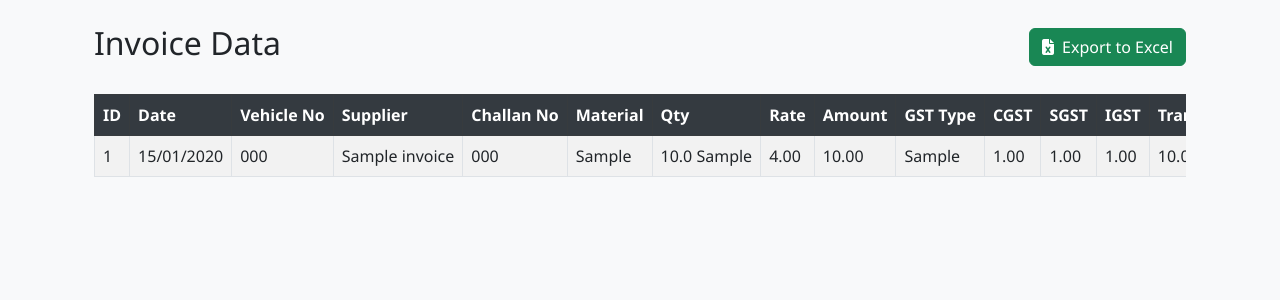
After one commit to sarvesh-2109/raw_material, a Flask app: page /invoices in a window 1280 px wide. The commit adds this page. Shown: the top 300 px of the page. Run offline with Flask 3, Linux system fonts and the light colour scheme; tables that the repository leaves empty hold one stand-in row (values such as "Sample post"); some libraries are stand-ins or nearby versions.

Commit message:
Added export data option

```diff
--- a/app.py
+++ b/app.py
@@ -5,6 +5,9 @@ from datetime import datetime
 from config import Config
 from models import Invoice
 from database import db, init_db
+from flask import send_file
+import pandas as pd
+from io import BytesIO
 import re
 
 app = Flask(__name__)
@@ -183,5 +186,74 @@ def index():
                          units=UNITS,
                          tcs_options=TCS_OPTIONS)
 
+
+@app.route('/invoices')
+def view_invoices():
+    invoices = Invoice.query.order_by(Invoice.date.desc()).all()
+    return render_template('invoices.html', invoices=invoices)
+
+
+@app.route('/export_invoices')
+def export_invoices():
+    # Query all invoices
+    invoices = Invoice.query.all()
+
+    # Convert to pandas DataFrame
+    data = []
+    for invoice in invoices:
+        invoice_dict = {
+            'ID': invoice.id,
+            'Date': invoice.date.strftime('%d/%m/%Y'),
+            'Vehicle Number': invoice.vehicle_number,
+            'Supplier Name': invoice.supplier_name,
+            'Challan/Bill Number': invoice.challan_bill_number,
+            'Material': invoice.material,
+            'Unit': invoice.unit,
+            'Quantity': invoice.quantity,
+            'Basic Rate': invoice.basic_rate,
+            'Amount Without GST': invoice.amount_without_gst,
+            'GST Type': invoice.gst_type,
+            'CGST': invoice.cgst,
+            'SGST': invoice.sgst,
+            'IGST': invoice.igst,
+            'CESS': invoice.cess,
+            'TCS': invoice.tcs,
+            'Transport Amount': invoice.transport_amount,
+            'Transport CGST': invoice.transport_cgst,
+            'Transport SGST': invoice.transport_sgst,
+            'Transport TDS %': invoice.transport_tds_percent,
+            'Transport TDS Amount': invoice.transport_tds_amount,
+            'Loading Amount': invoice.loading_amount,
+            'Loading CGST': invoice.loading_cgst,
+            'Loading SGST': invoice.loading_sgst,
+            'Loading TDS %': invoice.loading_tds_percent,
+            'Loading TDS Amount': invoice.loading_tds_amount,
+            'Total TDS': invoice.total_tds,
+            'Total CESS': invoice.total_cess,
+            'Total TCS': invoice.total_tcs,
+            'Total Excluding GST': invoice.total_excluding_gst,
+            'Total GST Amount': invoice.total_gst_amount,
+            'Grand Total': invoice.grand_total,
+            'Created At': invoice.created_at.strftime('%d/%m/%Y %H:%M:%S')
+        }
+        data.append(invoice_dict)
+
+    df = pd.DataFrame(data)
+
+    # Create Excel file in memory
+    output = BytesIO()
+    writer = pd.ExcelWriter(output, engine='xlsxwriter')
+    df.to_excel(writer, sheet_name='Invoices', index=False)
+    writer.close()
+    output.seek(0)
+
+    return send_file(
+        output,
+        mimetype='application/vnd.openxmlformats-officedocument.spreadsheetml.sheet',
+        as_attachment=True,
+        download_name='invoices_export.xlsx'
+    )
+
+
 if __name__ == '__main__':
     app.run(debug=True)
--- a/requirements.txt
+++ b/requirements.txt
@@ -9,3 +9,5 @@ dotenv
 python-dateutil
 sqlalchemy
 WTForms
+pandas
+xlsxwriter
--- a/static/css/styles.css
+++ b/static/css/styles.css
@@ -266,3 +266,26 @@ body.invoice-system {
     color: #2ecc71;
     font-weight: 700;
 }
+
+/* Add these styles to your CSS file */
+.table-responsive {
+    max-height: 80vh;
+    overflow-y: auto;
+}
+
+.table thead th {
+    position: sticky;
+    top: 0;
+    background-color: #343a40;
+    color: white;
+    z-index: 10;
+}
+
+.table tbody tr:hover {
+    background-color: #f5f5f5;
+}
+
+.table td, .table th {
+    white-space: nowrap;
+    vertical-align: middle;
+}
--- a/templates/index.html
+++ b/templates/index.html
@@ -5,6 +5,9 @@
     <div class="form-header mb-4">
         <h2 class="form-title">Invoice Entry Form</h2>
         <div class="header-decoration"></div>
+        <a href="{{ url_for('view_invoices') }}" class="btn btn-info position-absolute top-0 end-0 mt-3 me-3">
+            <i class="fas fa-table me-2"></i>Preview Data
+        </a>
     </div>
 
     <form method="POST" id="invoiceForm" class="needs-validation" novalidate>
@@ -358,7 +361,7 @@
                     </div>
 
                     <div class="col-md-4">
-                        <label for="grandTotal" class="form-label">Total Amount Including GST</label>
+                        <label for="grandTotal" class="form-label">Grand Total</label>
                         <div class="input-group">
                             <span class="input-group-text">₹</span>
                             <input type="text" class="form-control total-field highlight-total" id="grandTotal" name="grandTotal" readonly>
--- /dev/null
+++ b/templates/invoices.html
@@ -0,0 +1,61 @@
+{% extends "base.html" %}
+
+{% block content %}
+<div class="container mt-4">
+    <div class="d-flex justify-content-between align-items-center mb-4">
+        <h2>Invoice Data</h2>
+        <a href="{{ url_for('export_invoices') }}" class="btn btn-success">
+            <i class="fas fa-file-excel me-2"></i>Export to Excel
+        </a>
+    </div>
+
+    <div class="table-responsive">
+        <table class="table table-striped table-bordered">
+            <thead class="table-dark">
+                <tr>
+                    <th>ID</th>
+                    <th>Date</th>
+                    <th>Vehicle No</th>
+                    <th>Supplier</th>
+                    <th>Challan No</th>
+                    <th>Material</th>
+                    <th>Qty</th>
+                    <th>Rate</th>
+                    <th>Amount</th>
+                    <th>GST Type</th>
+                    <th>CGST</th>
+                    <th>SGST</th>
+                    <th>IGST</th>
+                    <th>Transport</th>
+                    <th>Loading</th>
+                    <th>Total TDS</th>
+                    <th>Grand Total</th>
+                </tr>
+            </thead>
+            <tbody>
+                {% for invoice in invoices %}
+                <tr>
+                    <td>{{ invoice.id }}</td>
+                    <td>{{ invoice.date.strftime('%d/%m/%Y') }}</td>
+                    <td>{{ invoice.vehicle_number }}</td>
+                    <td>{{ invoice.supplier_name }}</td>
+                    <td>{{ invoice.challan_bill_number }}</td>
+                    <td>{{ invoice.material }}</td>
+                    <td>{{ invoice.quantity }} {{ invoice.unit }}</td>
+                    <td>{{ "%.2f"|format(invoice.basic_rate) }}</td>
+                    <td>{{ "%.2f"|format(invoice.amount_without_gst) }}</td>
+                    <td>{{ invoice.gst_type }}</td>
+                    <td>{{ "%.2f"|format(invoice.cgst) }}</td>
+                    <td>{{ "%.2f"|format(invoice.sgst) }}</td>
+                    <td>{{ "%.2f"|format(invoice.igst) }}</td>
+                    <td>{{ "%.2f"|format(invoice.transport_amount) }}</td>
+                    <td>{{ "%.2f"|format(invoice.loading_amount) }}</td>
+                    <td>{{ "%.2f"|format(invoice.total_tds) }}</td>
+                    <td>{{ "%.2f"|format(invoice.grand_total) }}</td>
+                </tr>
+                {% endfor %}
+            </tbody>
+        </table>
+    </div>
+</div>
+{% endblock %}
```
